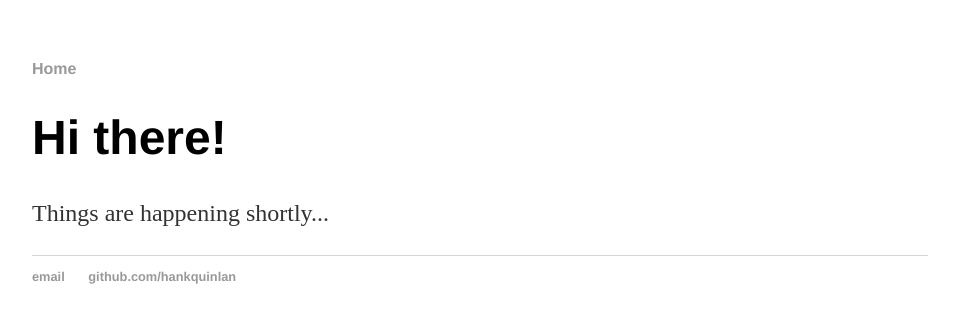
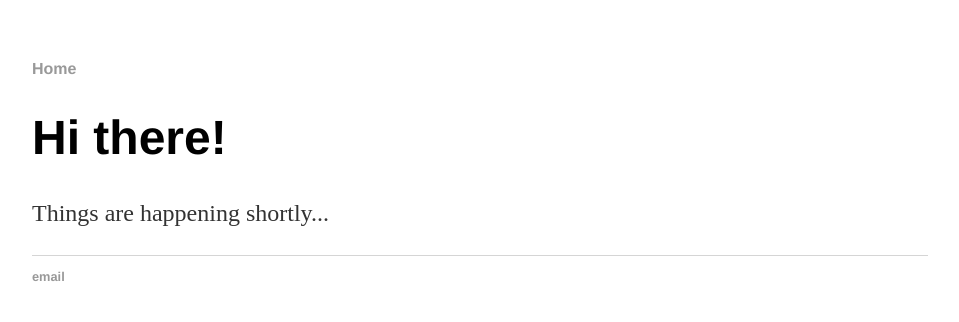
Before and after one commit to Youssef-farag/youssef-farag.github.io, a plain HTML site: page index.html in a window 1280 px wide. Shown: the whole page, without its empty margins (160-1119 px from the left). Drawn offline with Linux system fonts and the light colour scheme.

Commit message:
Update index.html

```diff
--- a/index.html
+++ b/index.html
@@ -23,8 +23,6 @@
     		<ul>
 <!--         		<li><a href="mailto:notyet@gmail.com">email</a></li> -->
         		<li><a href="">email</a></li>
-<!--         		<li><a href="https://github.com/hankquinlan">github.com/hankquinlan</a></li> -->
-			<li><a href="">github.com/hankquinlan</a></li>
 			</ul>
 		</footer>
 	</body>
```
